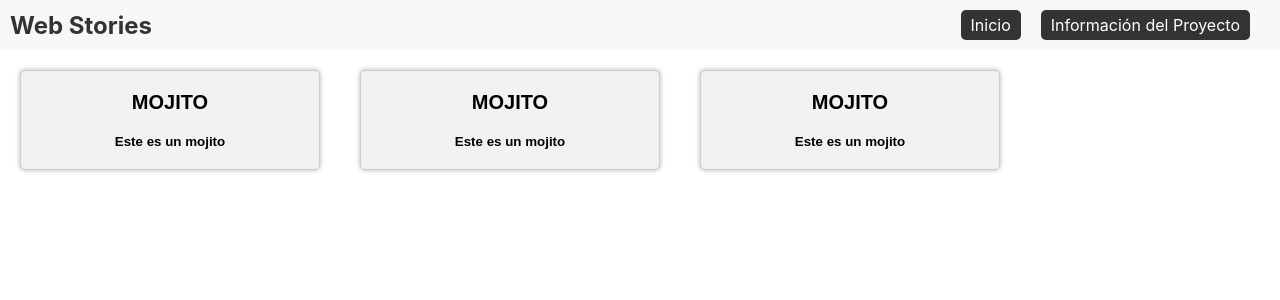
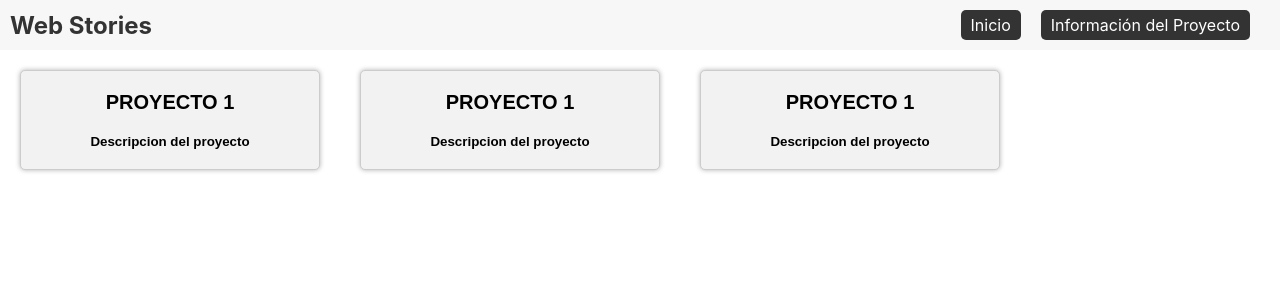
Before and after one commit to MauriErick24/webStories, a React (Create React App) app in the folder Frontend/: page /newProject in a window 1280 px wide. Shown: the top 300 px of the page. Built offline with nearby package versions, Linux system fonts and the light colour scheme.

Commit message:
added Screens folder

```diff
--- a/Frontend/src/Components/ProjectBox.js
+++ b/Frontend/src/Components/ProjectBox.js
@@ -25,7 +25,7 @@ const ProjectBox = () => {
                 marginBottom: "10px" // Agregar margen inferior de 10px
               }}
             >
-              Mojito
+              Proyecto 1
             </h>
             <p
               style={{
@@ -33,7 +33,7 @@ const ProjectBox = () => {
                 marginTop: "20px", // Agregar margen superior de 10px
               }}
             >
-                Este es un mojito
+              Descripcion del proyecto
             </p>
           </button>
     );
--- a/Frontend/src/Components/ProjectsScreen.js
+++ b/Frontend/src/Screens/ProjectsScreen.js
@@ -1,5 +1,5 @@
 import React from "react";
-import ProjectBox from "./ProjectBox";
+import ProjectBox from "../Components/ProjectBox";
 const ProjectsScreen = () => {
     return (
         <div
```
Also changed, not shown: Frontend/src/App.js (+4 -12 lines), Frontend/src/Screens/Home.js (renamed from Frontend/src/Components/Home.js), Frontend/src/Screens/Screenproyecto.js (renamed from Frontend/src/Components/Screenproyecto.js), Frontend/src/Screens/UsStoTemplate.js (renamed from Frontend/src/Components/UsStoTemplate.js).
